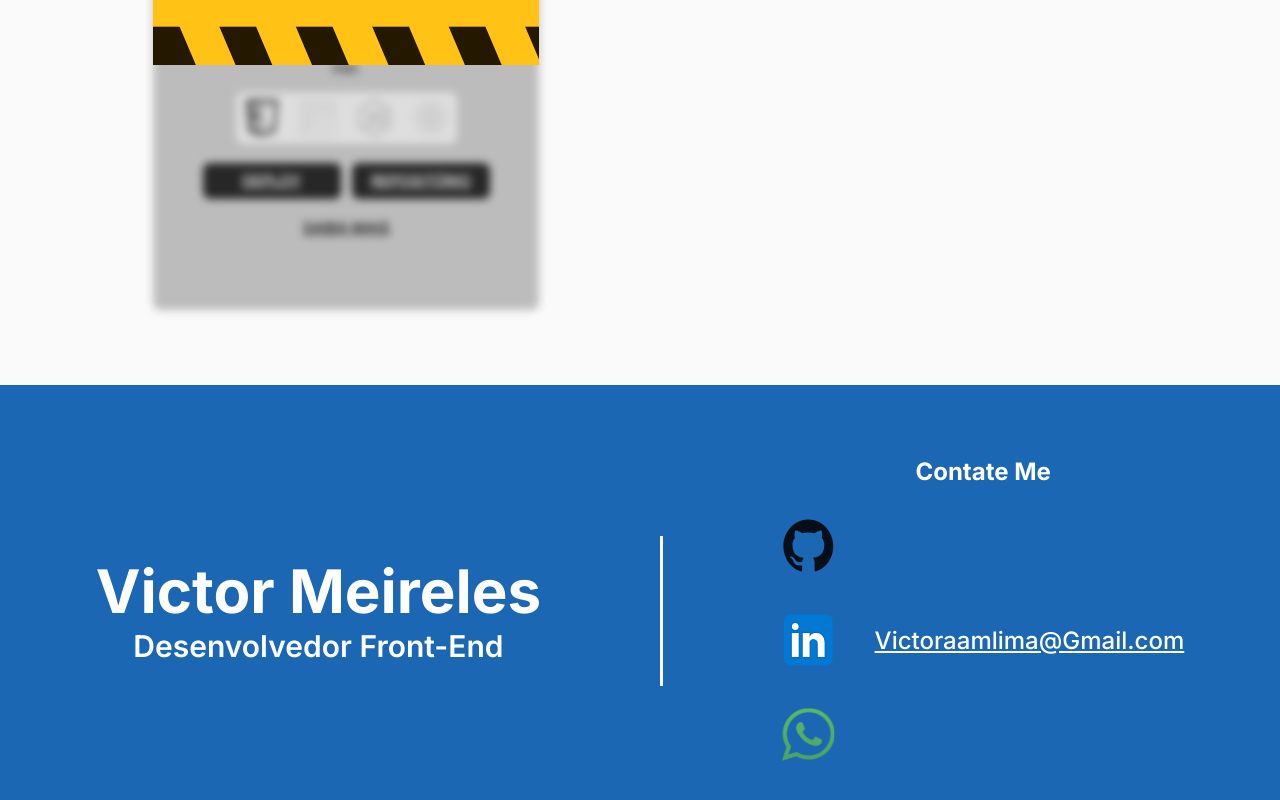
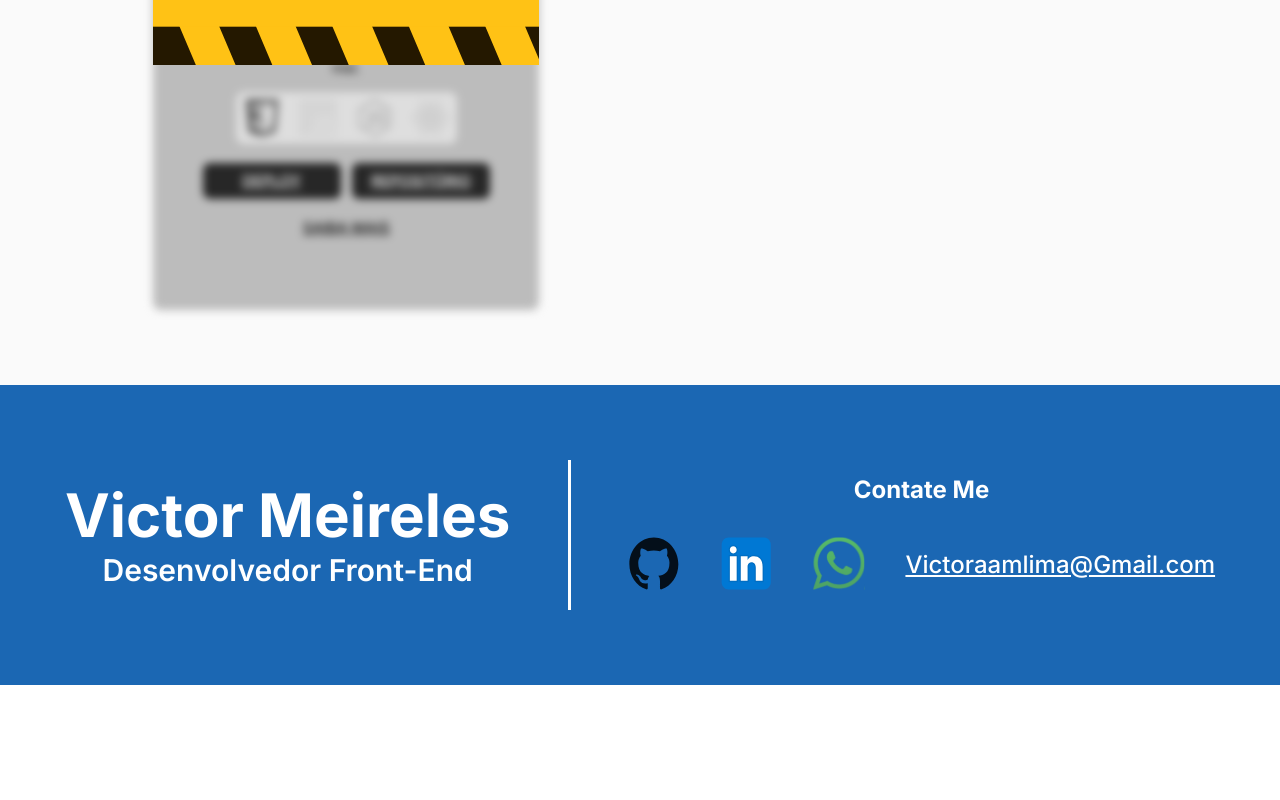
Before and after one commit to victoraamlima/portfolio, a React (Create React App) app: page / in a window 1280 px wide. Shown: the part 3217-4017 px from the top of the page. After the commit the page ends 3902 px from the top, so only its background shows below. Built offline with nearby package versions, Linux system fonts and the light colour scheme.

Commit message:
Change flex-direction value to "row" in StyledContactBtn component

```diff
--- a/src/components/ContactBtn/styleContactBtn.js
+++ b/src/components/ContactBtn/styleContactBtn.js
@@ -3,7 +3,7 @@ import breakpoints from "../../style/responsive"
 
 const StyledContactBtn = styled.ul`
   display: flex;
-  flex-direction: ${({ $footer }) => ($footer ? " column " : "row")};
+  flex-direction: row;
   gap: 40px;
 
   @media (max-width: ${breakpoints.large2}px) {
```
